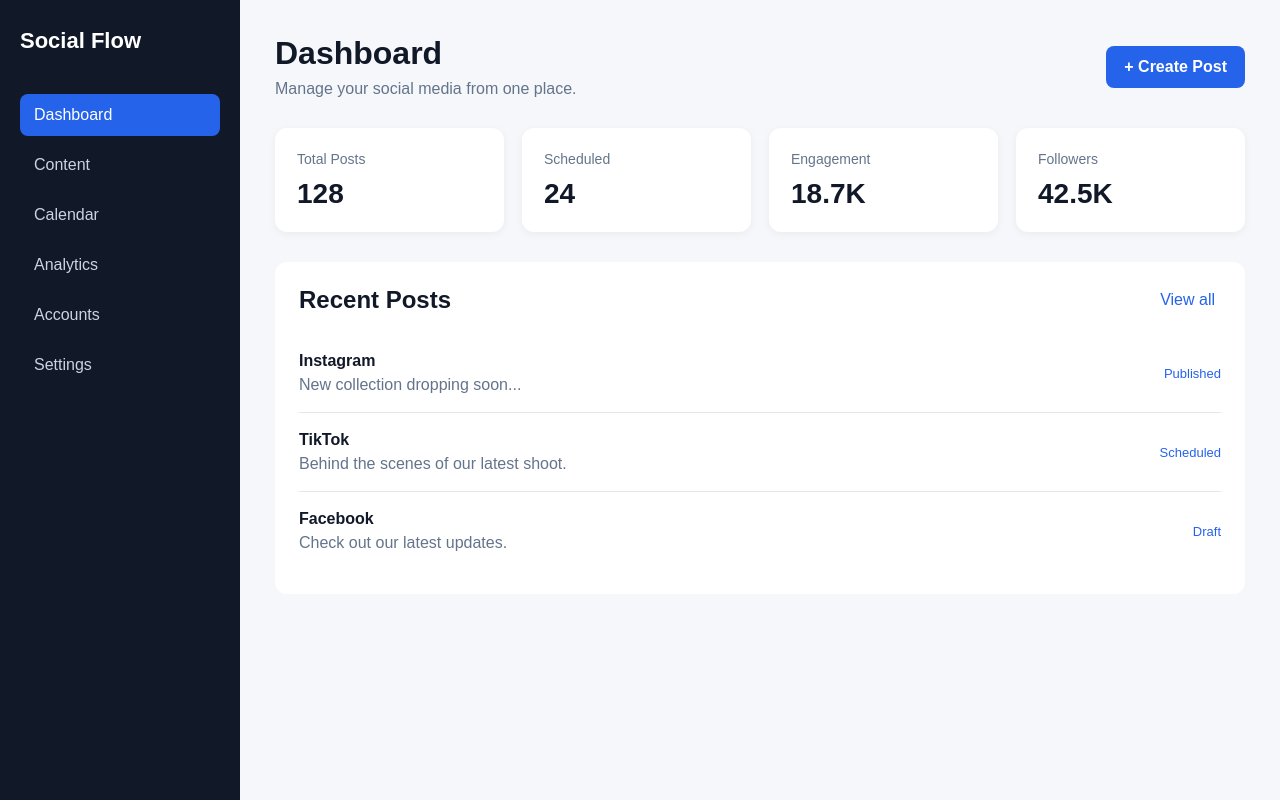
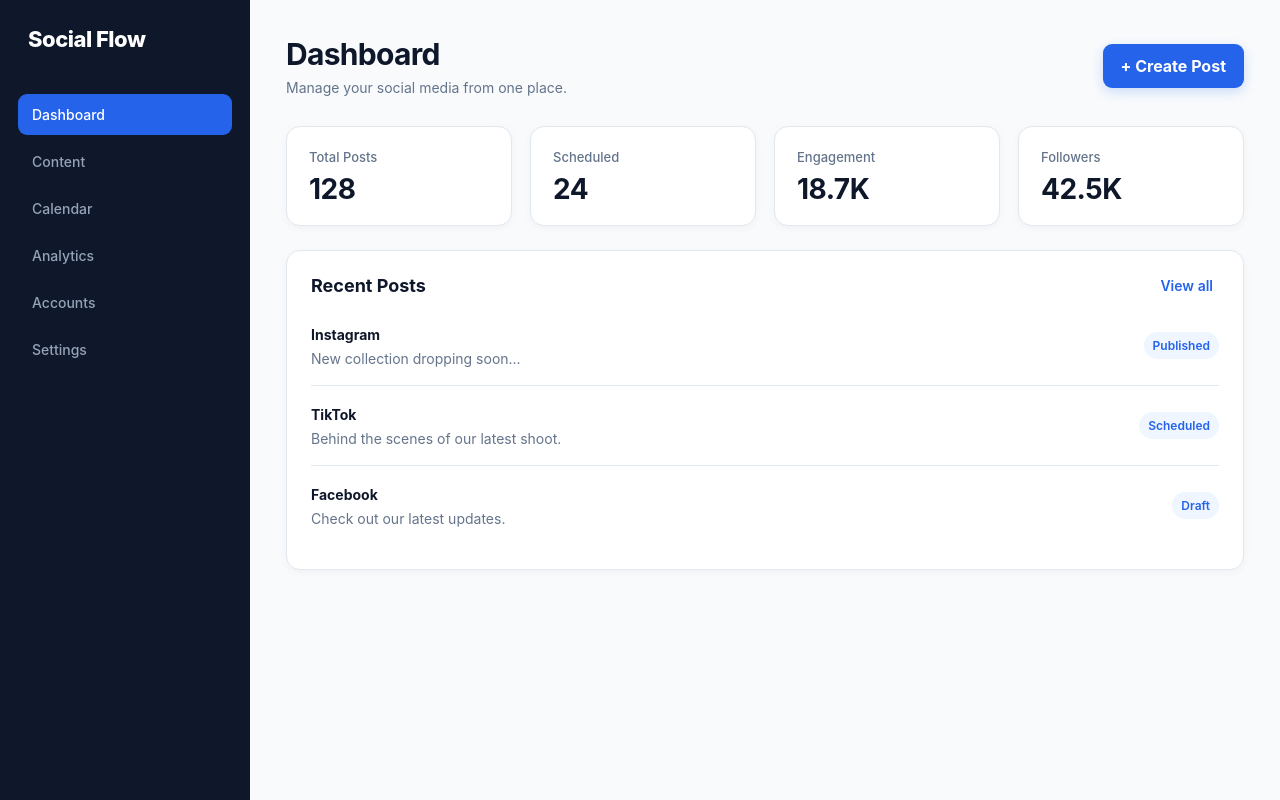
Before and after one commit to 9pv25549jv-ops/socialflow-platform, a Next.js app: page / in a window 1280 px wide. Built offline with nearby package versions, Linux system fonts and the light colour scheme.

Commit message:
Update globals.css

```diff
--- a/app/globals.css
+++ b/app/globals.css
@@ -6,37 +6,24 @@ html,
 body {
   margin: 0;
   padding: 0;
-  font-family: Arial, sans-serif;
-  background: #f5f7fb;
-  color: #111827;
+  font-family:
+    Inter, ui-sans-serif, system-ui, -apple-system, BlinkMacSystemFont,
+    "Segoe UI", sans-serif;
+  background: #f8fafc;
+  color: #0f172a;
 }
 
 body {
   min-height: 100vh;
 }
 
-main {
-  min-height: 100vh;
-}
-* {
-  box-sizing: border-box;
-}
-
-html,
-body {
-  margin: 0;
-  padding: 0;
-  font-family: Arial, sans-serif;
-  background: #f5f7fb;
-  color: #111827;
-}
-
-body {
-  min-height: 100vh;
+button,
+textarea,
+input {
+  font: inherit;
 }
 
 button {
-  font: inherit;
   cursor: pointer;
 }
 
@@ -45,29 +32,44 @@ button {
   min-height: 100vh;
 }
 
+/* SIDEBAR */
+
 .sidebar {
-  width: 240px;
-  background: #111827;
+  width: 250px;
+  min-height: 100vh;
+  background: #0f172a;
   color: white;
-  padding: 28px 20px;
+  padding: 26px 18px;
+  flex-shrink: 0;
 }
 
 .logo {
   font-size: 22px;
-  font-weight: 700;
-  margin-bottom: 40px;
+  font-weight: 800;
+  letter-spacing: -0.5px;
+  padding: 0 10px;
+  margin-bottom: 42px;
 }
 
 .sidebar nav {
   display: flex;
   flex-direction: column;
-  gap: 8px;
+  gap: 6px;
 }
 
 .sidebar nav a {
+  display: block;
   padding: 12px 14px;
-  border-radius: 8px;
-  color: #cbd5e1;
+  border-radius: 9px;
+  color: #94a3b8;
+  font-size: 14px;
+  font-weight: 500;
+  transition: 0.2s ease;
+}
+
+.sidebar nav a:hover {
+  background: #1e293b;
+  color: white;
 }
 
 .sidebar nav .active {
@@ -75,26 +77,33 @@ button {
   color: white;
 }
 
+/* MAIN CONTENT */
+
 .content {
   flex: 1;
-  padding: 35px;
+  min-width: 0;
+  padding: 36px;
 }
 
 .topbar {
   display: flex;
   justify-content: space-between;
   align-items: center;
+  gap: 20px;
   margin-bottom: 30px;
 }
 
 .topbar h1 {
-  margin: 0 0 8px;
-  font-size: 32px;
+  margin: 0 0 7px;
+  font-size: 30px;
+  line-height: 1.2;
+  letter-spacing: -0.7px;
 }
 
 .topbar p {
   margin: 0;
   color: #64748b;
+  font-size: 14px;
 }
 
 .create-button {
@@ -102,57 +111,80 @@ button {
   background: #2563eb;
   color: white;
   padding: 12px 18px;
-  border-radius: 8px;
-  font-weight: 600;
+  border-radius: 9px;
+  font-weight: 700;
+  transition: 0.2s ease;
+  box-shadow: 0 4px 12px rgba(37, 99, 235, 0.2);
 }
+
+.create-button:hover {
+  background: #1d4ed8;
+  transform: translateY(-1px);
+}
+
+/* STATS */
 
 .stats {
   display: grid;
   grid-template-columns: repeat(4, 1fr);
   gap: 18px;
-  margin-bottom: 30px;
+  margin-bottom: 24px;
 }
 
 .card {
   background: white;
   padding: 22px;
-  border-radius: 12px;
-  box-shadow: 0 2px 8px rgba(0, 0, 0, 0.05);
+  border: 1px solid #e2e8f0;
+  border-radius: 14px;
+  box-shadow: 0 2px 8px rgba(15, 23, 42, 0.04);
 }
 
 .card span {
+  display: block;
   color: #64748b;
-  font-size: 14px;
+  font-size: 13px;
+  font-weight: 500;
 }
 
 .card strong {
   display: block;
   margin-top: 10px;
   font-size: 28px;
+  line-height: 1;
+  letter-spacing: -0.5px;
 }
+
+/* SECTION */
 
 .section {
   background: white;
   padding: 24px;
-  border-radius: 12px;
+  border: 1px solid #e2e8f0;
+  border-radius: 14px;
+  box-shadow: 0 2px 8px rgba(15, 23, 42, 0.04);
 }
 
 .section-header {
   display: flex;
   justify-content: space-between;
   align-items: center;
-  margin-bottom: 20px;
+  margin-bottom: 10px;
 }
 
 .section-header h2 {
   margin: 0;
+  font-size: 18px;
 }
 
 .section-header button {
   border: none;
   background: transparent;
   color: #2563eb;
+  font-size: 14px;
+  font-weight: 600;
 }
+
+/* POSTS */
 
 .posts {
   display: flex;
@@ -163,56 +195,42 @@ button {
   display: flex;
   justify-content: space-between;
   align-items: center;
+  gap: 20px;
   padding: 18px 0;
-  border-bottom: 1px solid #e5e7eb;
+  border-bottom: 1px solid #e2e8f0;
 }
 
 .post:last-child {
   border-bottom: none;
 }
 
+.post strong {
+  font-size: 14px;
+}
+
 .post p {
   margin: 6px 0 0;
   color: #64748b;
+  font-size: 14px;
 }
 
 .post > span {
-  font-size: 13px;
+  flex-shrink: 0;
+  font-size: 12px;
+  font-weight: 600;
   color: #2563eb;
+  background: #eff6ff;
+  padding: 6px 9px;
+  border-radius: 999px;
 }
 
-@media (max-width: 800px) {
-  .sidebar {
-    display: none;
-  }
+/* MODAL */
 
-  .content {
-    padding: 20px;
-  }
-
-  .topbar {
-    align-items: flex-start;
-    gap: 20px;
-  }
-
-  .stats {
-    grid-template-columns: repeat(2, 1fr);
-  }
-}
-
-@media (max-width: 500px) {
-  .topbar {
-    flex-direction: column;
-  }
-
-  .stats {
-    grid-template-columns: 1fr;
-  }
-}
 .modal-overlay {
   position: fixed;
   inset: 0;
-  background: rgba(0, 0, 0, 0.5);
+  z-index: 100;
+  background: rgba(15, 23, 42, 0.55);
   display: flex;
   justify-content: center;
   align-items: center;
@@ -223,9 +241,9 @@ button {
   width: 100%;
   max-width: 550px;
   background: white;
-  border-radius: 14px;
+  border-radius: 16px;
   padding: 24px;
-  box-shadow: 0 20px 60px rgba(0, 0, 0, 0.2);
+  box-shadow: 0 25px 70px rgba(0, 0, 0, 0.25);
 }
 
 .modal-header {
@@ -237,28 +255,38 @@ button {
 
 .modal-header h2 {
   margin: 0;
+  font-size: 20px;
 }
 
 .close-button {
+  width: 36px;
+  height: 36px;
   border: none;
-  background: transparent;
-  font-size: 28px;
-  cursor: pointer;
+  background: #f1f5f9;
+  border-radius: 8px;
+  font-size: 24px;
+  line-height: 1;
+  color: #475569;
+}
+
+.close-button:hover {
+  background: #e2e8f0;
 }
 
 .post-input {
   width: 100%;
   min-height: 160px;
   resize: vertical;
-  border: 1px solid #d1d5db;
+  border: 1px solid #cbd5e1;
   border-radius: 10px;
   padding: 14px;
-  font: inherit;
+  color: #0f172a;
   outline: none;
 }
 
 .post-input:focus {
   border-color: #2563eb;
+  box-shadow: 0 0 0 3px rgba(37, 99, 235, 0.1);
 }
 
 .modal-actions {
@@ -269,10 +297,16 @@ button {
 }
 
 .cancel-button {
-  border: 1px solid #d1d5db;
+  border: 1px solid #cbd5e1;
   background: white;
+  color: #334155;
   padding: 10px 16px;
   border-radius: 8px;
+  font-weight: 600;
+}
+
+.cancel-button:hover {
+  background: #f8fafc;
 }
 
 .publish-button {
@@ -281,5 +315,94 @@ button {
   color: white;
   padding: 10px 18px;
   border-radius: 8px;
-  font-weight: 600;
+  font-weight: 700;
 }
+
+.publish-button:hover {
+  background: #1d4ed8;
+}
+
+/* TABLET */
+
+@media (max-width: 1000px) {
+  .sidebar {
+    width: 210px;
+  }
+
+  .content {
+    padding: 28px;
+  }
+
+  .stats {
+    grid-template-columns: repeat(2, 1fr);
+  }
+}
+
+/* MOBILE */
+
+@media (max-width: 700px) {
+  .sidebar {
+    display: none;
+  }
+
+  .content {
+    padding: 20px 16px;
+  }
+
+  .topbar {
+    align-items: flex-start;
+  }
+
+  .topbar h1 {
+    font-size: 26px;
+  }
+
+  .create-button {
+    white-space: nowrap;
+  }
+
+  .stats {
+    grid-template-columns: repeat(2, 1fr);
+    gap: 12px;
+  }
+
+  .card {
+    padding: 18px;
+  }
+
+  .card strong {
+    font-size: 24px;
+  }
+
+  .section {
+    padding: 18px;
+  }
+}
+
+/* SMALL PHONES */
+
+@media (max-width: 500px) {
+  .topbar {
+    flex-direction: column;
+  }
+
+  .create-button {
+    width: 100%;
+  }
+
+  .stats {
+    grid-template-columns: 1fr;
+  }
+
+  .post {
+    align-items: flex-start;
+  }
+
+  .post > span {
+    margin-top: 2px;
+  }
+
+  .modal {
+    padding: 20px;
+  }
+}
```
